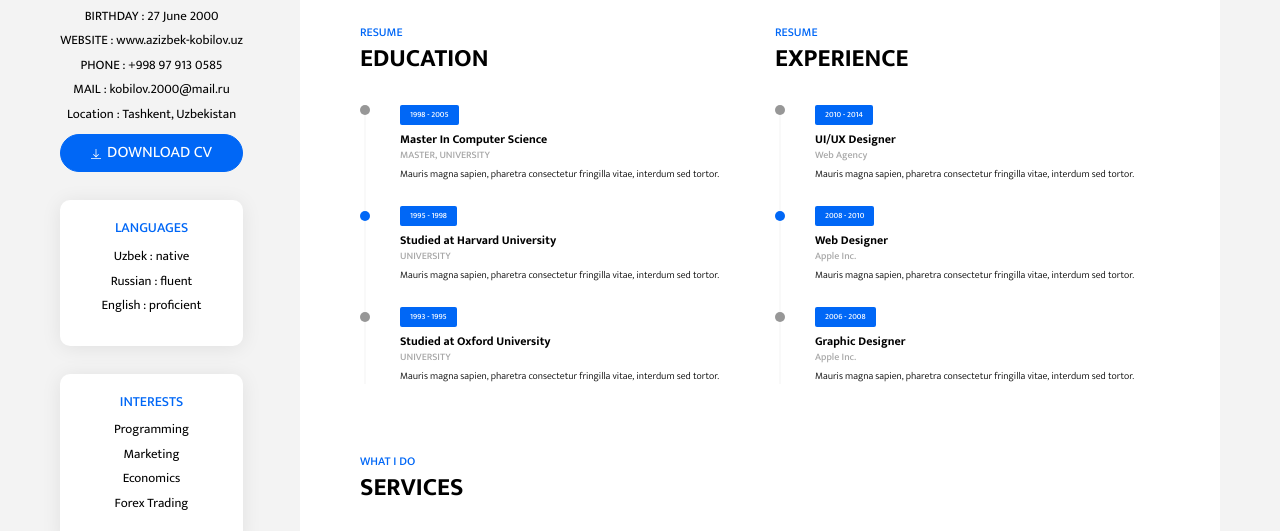
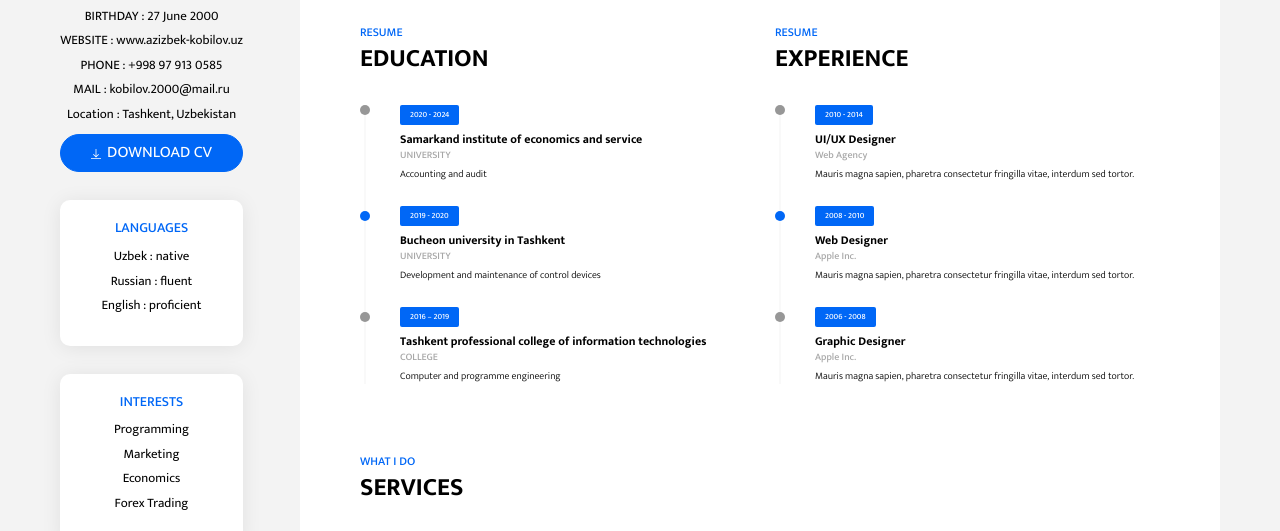
Before and after one commit to azizbek-kobilov/main, a website: page index.html in a window 1280 px wide. Shown: the part 289-820 px from the top of the page. Drawn offline with Linux system fonts and the light colour scheme.

Commit message:
first commit

```diff
--- a/index.html
+++ b/index.html
@@ -17,10 +17,10 @@
             SHARE</button>
         <nav class="collapsible-nav" id="collapsible-nav">
             <a href="index.html" class="nav-link active">HOME</a>
-            <a href="resume.html" class="nav-link">RESUME</a>
-            <a href="portfolio.html" class="nav-link">PORTFOLIO</a>
-            <a href="blog.html" class="nav-link">BLOG</a>
-            <a href="contact.html" class="nav-link">CONTACT</a>
+            <a href="#"resume.html" class="nav-link">RESUME</a>
+            <a href="#"portfolio.html" class="nav-link">PORTFOLIO</a>
+            <a href="#"blog.html" class="nav-link">BLOG</a>
+            <a href="#"contact.html" class="nav-link">CONTACT</a>
         </nav>
         <button class="btn btn-menu-toggle btn-white rounded-circle" data-toggle="collapsible-nav"
             data-target="collapsible-nav"><img src="assets/images/hamburger.svg" alt="hamburger"></button>
@@ -35,11 +35,11 @@
                 <span class="badge badge-white badge-pill profile-designation">Python / Django Developer</span>
             </div>
             <nav class="social-links">
-                <a href="https://www.facebook.com/azizbek.kobilov" class="social-link"><i class="fab fa-facebook-f"></i></a>
+                <a href="https://www.facebook.com/azizbek.kobilov" class="social-link" target="_blank"><i class="fab fa-facebook-f"></i></a>
 <!--                 <a href="#!" class="social-link"><i class="fab fa-twitter"></i></a>
                 <a href="#!" class="social-link"><i class="fab fa-behance"></i></a>
                 <a href="#!" class="social-link"><i class="fab fa-dribbble"></i></a> -->
-                <a href="https://github.com/kobilov-web-dev" class="social-link"><i class="fab fa-github"></i></a>
+                <a href="https://github.com/kobilov-web-dev" class="social-link" target="_blank"><i class="fab fa-github"></i></a>
             </nav>
             <div class="widget">
                 <h5 class="widget-title">personal information</h5>
@@ -93,26 +93,23 @@
                         <h2 class="section-title">EDUCATION</h2>
                         <ul class="time-line">
                             <li class="time-line-item">
-                                <span class="badge badge-primary">1998 - 2005</span>
-                                <h6 class="time-line-item-title">Master In Computer Science</h6>
-                                <p class="time-line-item-subtitle">MASTER, UNIVERSITY</p>
-                                <p class="time-line-item-content">Mauris magna sapien, pharetra consectetur fringilla
-                                    vitae, interdum sed tortor.</p>
+                                <span class="badge badge-primary">2020 - 2024</span>
+                                <h6 class="time-line-item-title">Samarkand institute of economics and service</h6>
+                                <p class="time-line-item-subtitle">UNIVERSITY</p>
+                                <p class="time-line-item-content">Accounting and audit</p>
                             </li>
                             <li class="time-line-item">
-                                <span class="badge badge-primary">1995 - 1998</span>
-                                <h6 class="time-line-item-title">Studied at Harvard University</h6>
+                                <span class="badge badge-primary">2019 - 2020</span>
+                                <h6 class="time-line-item-title">Bucheon university in Tashkent</h6>
                                 <p class="time-line-item-subtitle">UNIVERSITY</p>
-                                <p class="time-line-item-content">Mauris magna sapien, pharetra consectetur fringilla
-                                    vitae, interdum sed tortor.
+                                <p class="time-line-item-content">Development and maintenance of control devices
                                 </p>
                             </li>
                             <li class="time-line-item">
-                                <span class="badge badge-primary">1993 - 1995</span>
-                                <h6 class="time-line-item-title">Studied at Oxford University</h6>
-                                <p class="time-line-item-subtitle">UNIVERSITY</p>
-                                <p class="time-line-item-content">Mauris magna sapien, pharetra consectetur fringilla
-                                    vitae, interdum sed tortor.
+                                <span class="badge badge-primary">2016 – 2019</span>
+                                <h6 class="time-line-item-title">Tashkent professional college of information technologies</h6>
+                                <p class="time-line-item-subtitle">COLLEGE</p>
+                                <p class="time-line-item-content">Computer and programme engineering
                                 </p>
                             </li>
                         </ul>
@@ -230,7 +227,7 @@
                 </div>
             </section>
 
-            <footer>Live Resume @ <a href="https://www.bootstrapdash.com" target="_blank" rel="noopener noreferrer">BootstrapDash</a>. All Rights Reserved 2020</footer>
+            <footer class="copyright">Designed with ❤️ by <a href="#">Azizbek Kobilov</a></footer>
         </main>
     </div>
     <script src="assets/vendors/jquery/dist/jquery.min.js"></script>
```
